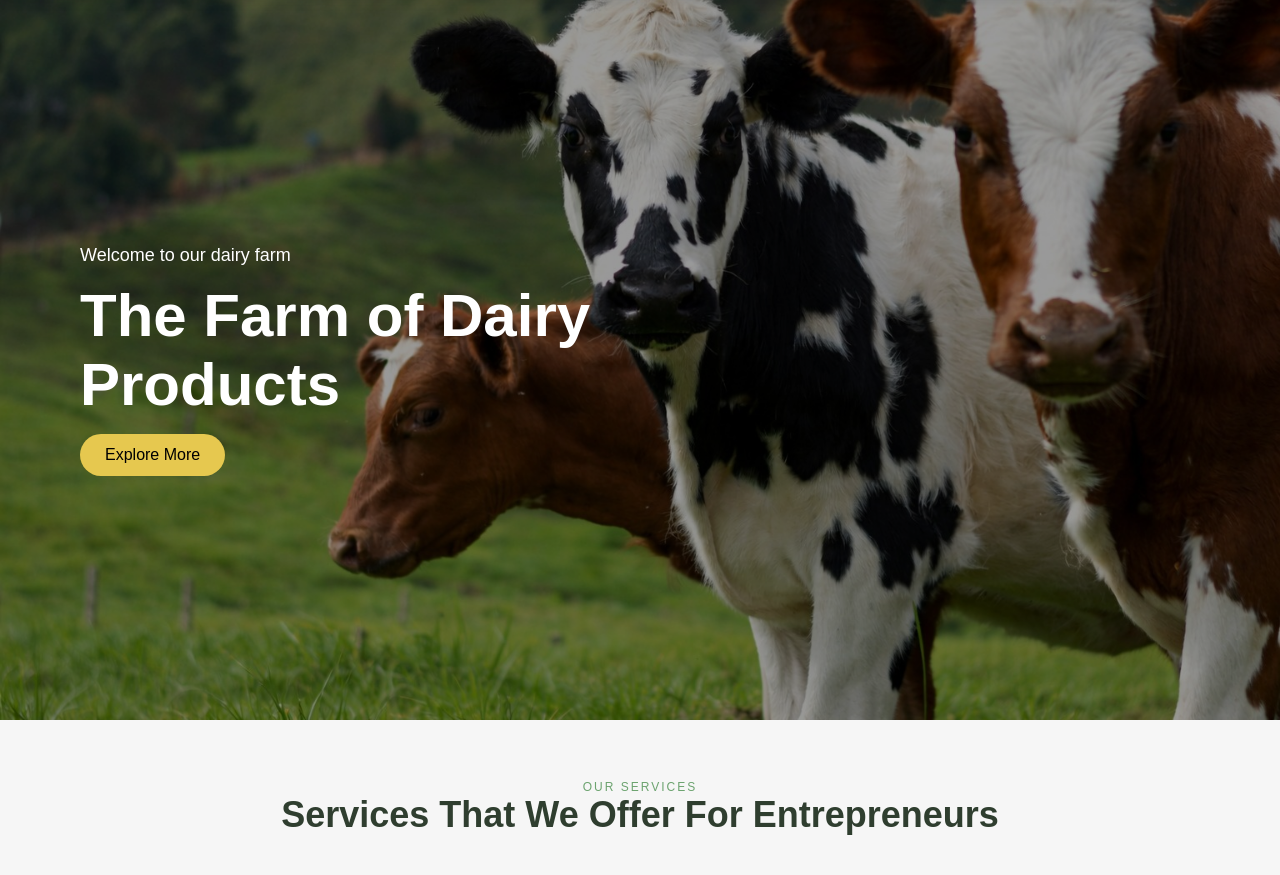
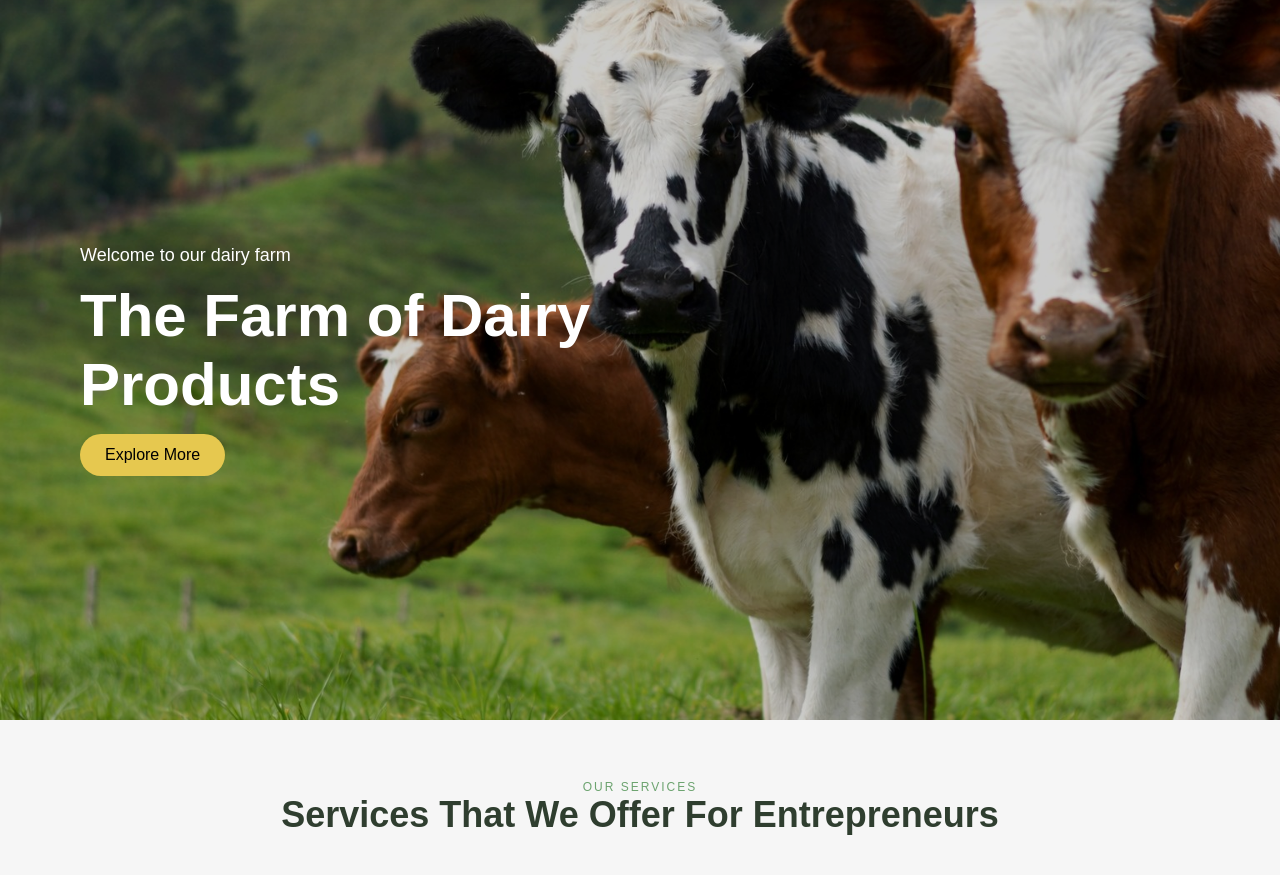
Before and after one commit to shihashamza/Village-diary-django-project, a Django app: page / in a window 1280 px wide. Shown: the part 77-952 px from the top of the page. Run offline with Django 5.2, Linux system fonts and the light colour scheme; data comes from the database, SQL or seed files in the repository.

Commit message:
home page template

```diff
--- a/templates/home.html
+++ b/templates/home.html
@@ -1,4 +1,4 @@
-{% load static %}
+ {% load static %}
 <!DOCTYPE html>
 <html lang="en">
 <head>
@@ -354,7 +354,7 @@ img{max-width:100%;display:block;}
   content: "";
   position: absolute;
   inset: 0;
-  background: rgba(0,0,0,0.4); /* dark overlay */
+  background: rgba(0,0,0,0.2); /* dark overlay */
 }
 
 .hero > div {
```
